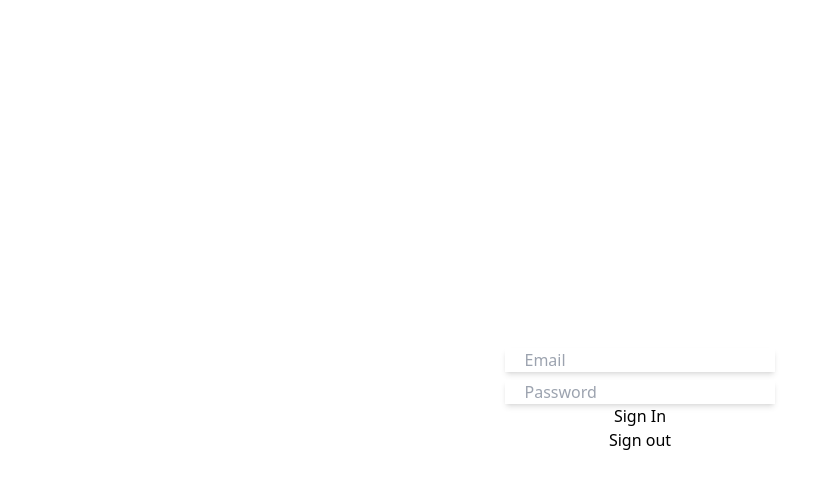
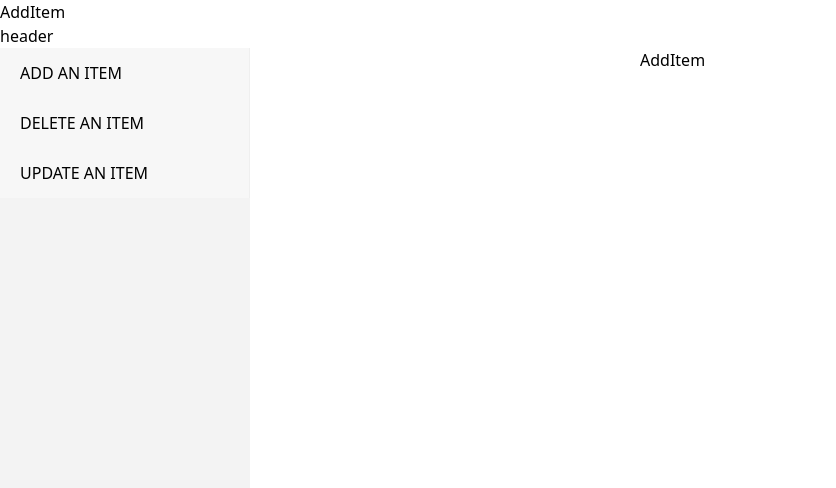
Before and after one commit to divyammishra7/ADMIN-MYTHILA, a React (Create React App) app: page /document in a window 1280 px wide. Shown: the top 488 px of the page, without its empty margins (0-836 px from the left). Built offline with nearby package versions, Linux system fonts and the light colour scheme; no server answers; the database is empty.

Commit message:
sidebar aded

```diff
--- a/package.json
+++ b/package.json
@@ -13,6 +13,8 @@
     "framer-motion": "^10.18.0",
     "react": "^18.2.0",
     "react-dom": "^18.2.0",
+    "react-pro-sidebar": "^1.1.0-alpha.1",
+    "react-router-dom": "^6.21.3",
     "react-scripts": "5.0.1",
     "web-vitals": "^2.1.4"
   },
--- a/src/App.js
+++ b/src/App.js
@@ -1,11 +1,72 @@
 import Login from './components/Login';
 import logo from './logo.svg';
+import { supabase, useSupabase } from './context/SupabaseContext';
+import { useState,useEffect } from 'react';
+import { Button } from '@chakra-ui/react';
+import { Sidebar, Menu, MenuItem, SubMenu } from 'react-pro-sidebar';
+import { Route } from 'react-router-dom';
+import AddItem from './components/AddItem'
+import { Link } from 'react-router-dom';
+import { Routes } from "react-router-dom";
+import DeleteItem from './components/DeleteItem'
+import UpdateItem from './components/UpdateItem'
+function App() {
+  const [ele,setEle]=useState(<AddItem/>)
+
+  const [loading,setLoading]=useState(true);
+  const {adminAuthenticated,setAdminAuthenticated}=useSupabase();
+
+  async function signOut() {
+    const { data,error } = await supabase.auth.signOut()
+
+    setAdminAuthenticated(false);
+  }
 
 
-function App() {
+
+// console.log(adminAuthenticated)//
+
   return (
     <div className="App">
-      <Login/>
+        <Routes>
+          <Route path='/document' element={<AddItem/>}></Route>
+        </Routes>
+      {
+        !adminAuthenticated?
+      <Login/>:<div >
+        header
+        <div className='h-[100vh] fixed bg-[#F3F3F3]' >
+        <Sidebar>
+  <Menu>
+    {/* <SubMenu label="Charts">
+      <MenuItem> Pie charts </MenuItem>
+      <MenuItem> Line charts </MenuItem>
+    </SubMenu> */}
+    <MenuItem onClick={()=>{
+      setEle(<AddItem/>)
+    }}>ADD AN ITEM </MenuItem>
+    <MenuItem onClick={()=>{
+      setEle(<DeleteItem/>)
+    }}> DELETE AN ITEM </MenuItem>
+    <MenuItem onClick={()=>{
+      setEle(<UpdateItem/>)
+    }}>UPDATE AN ITEM </MenuItem>
+
+
+
+  </Menu>
+
+</Sidebar>
+
+</div>
+
+<div className='hero absolute left-[50%]'>
+  {ele}
+</div>
+
+      </div>
+}
+
     </div>
   );
 }
--- a/src/components/AddItem.js
+++ b/src/components/AddItem.js
@@ -0,0 +1,9 @@
+import React from 'react'
+
+function AddItem() {
+  return (
+    <div>AddItem</div>
+  )
+}
+
+export default AddItem
--- a/src/components/DeleteItem.js
+++ b/src/components/DeleteItem.js
@@ -0,0 +1,9 @@
+import React from 'react'
+
+function DeleteItem() {
+  return (
+    <div>DeleteItem</div>
+  )
+}
+
+export default DeleteItem
--- a/src/components/Login.js
+++ b/src/components/Login.js
@@ -1,15 +1,13 @@
 
 import React, { useState } from 'react';
-import { supabase } from '../context/SupabaseContext'; // Import the supabase instance
+import { supabase, useSupabase } from '../context/SupabaseContext'; // Import the supabase instance
 import { Input } from '@chakra-ui/react';
 import { Button } from '@chakra-ui/react';
 function Login() {
     const [email, setEmail] = useState('');
     const [password, setPassword] = useState('');
-    async function signOut() {
-        const { data,error } = await supabase.auth.signOut()
+    const { setAdminAuthenticated}=useSupabase();
 
-      }
 
     const signIn = async () => {
         if(email!='admin@mythila.com' || password!='1234'){
@@ -20,7 +18,8 @@ function Login() {
             email: email,
             password: password
           })
-          console.log(data);
+          // console.log(data);
+          setAdminAuthenticated(true);
       } catch (error) {
         console.error('Error:', error.message);
       }
@@ -32,7 +31,7 @@ function Login() {
         <Input type="email"    className="searchBar shadow-md"  placeholder="Email" value={email}  size='md' onChange={(e) => setEmail(e.target.value)} />
         <Input type="password"    className="searchBar shadow-md mt-2" placeholder="Password" value={password} onChange={(e) => setPassword(e.target.value)} />
         <Button onClick={signIn}>Sign In</Button>
-        <Button onClick={signOut}>Sign out</Button>
+
       </div>
     );
   };
--- /dev/null
+++ b/src/components/Sidebar.js
@@ -0,0 +1,9 @@
+import React from 'react'
+
+function Sidebar() {
+  return (
+    <div>Sidebar</div>
+  )
+}
+
+export default Sidebar
--- a/src/context/SupabaseContext.js
+++ b/src/context/SupabaseContext.js
@@ -16,6 +16,7 @@ export const SupabaseProvider = ({ children }) => {
 
     const [loading,setLoading]=useState(true);
     const [tableData,setTableData]=useState([]);
+    const [adminAuthenticated, setAdminAuthenticated] = useState(false);
     useEffect(() => {
         const fetchTableData = async () => {
           try {
@@ -37,12 +38,31 @@ export const SupabaseProvider = ({ children }) => {
 
         fetchTableData();
       }, []);
+      async function checkUserAuthentication() { //
+        setLoading(true);
+
+        const user= await supabase.auth.getUser();
+
+
+        if (user) {
+          setAdminAuthenticated(true);
+          setLoading(false);
+
+        }
+
+
+      };
+      useEffect(()=>{//
+        checkUserAuthentication();
+        },[])//
     return (
         <SupabaseContext.Provider
           value={{
           loading,
           setLoading,
           tableData,
+          adminAuthenticated,
+          setAdminAuthenticated
           }}
         >
           {children}
--- a/src/index.js
+++ b/src/index.js
@@ -4,11 +4,13 @@ import './index.css';
 import App from './App';
 import reportWebVitals from './reportWebVitals';
 import { SupabaseProvider } from './context/SupabaseContext';
-
+import { BrowserRouter } from "react-router-dom";
 const root = ReactDOM.createRoot(document.getElementById('root'));
 root.render(
   <SupabaseProvider>
+    <BrowserRouter>
     <App />
+    </BrowserRouter>
     </SupabaseProvider>
 );
 
```
Also changed, not shown: 1 other file (tests, documents, lock files or other folders).
